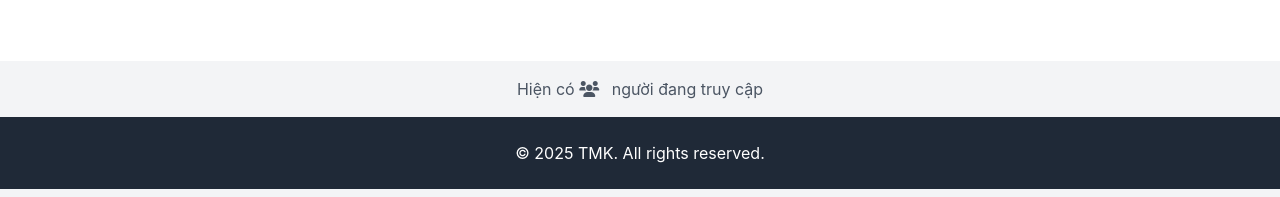
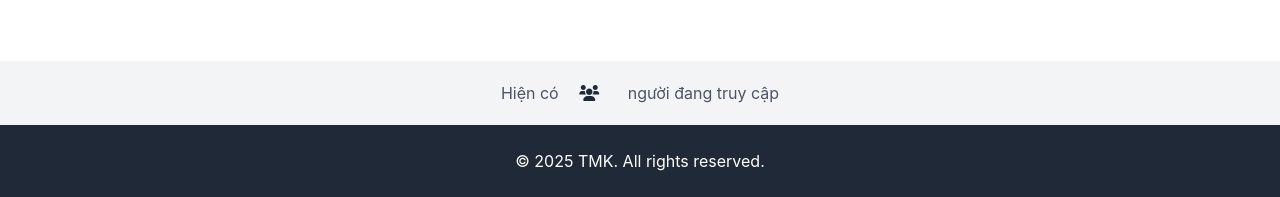
Before and after one commit to khoitran100/PSTMK, a plain HTML site: page index.html in a window 1280 px wide. Shown: the part 1079-1276 px from the top of the page. Drawn offline with nearby package versions, Linux system fonts and the light colour scheme.

Commit message:
Add files via upload

```diff
--- a/index.html
+++ b/index.html
@@ -53,6 +53,15 @@
         .card:hover {
             transform: translateY(-5px);
         }
+		.visitor-counter {
+            display: inline-flex;
+            align-items: center;
+            font-weight: bold;
+            color: #1f2937;
+            padding: 0.5rem 1rem;
+            border-radius: 0.375rem;
+            transition: all 0.3s ease;
+        }
     </style>
 </head>
 <body class="bg-gray-100">
@@ -106,12 +115,12 @@
         </div>
     </section>
 
-	<!-- Visitor Counter -->
-<div class="max-w-7xl mx-auto px-4 py-4 text-center">
-    <p class="text-gray-600">Hiện có <span class="visitor-counter"><i class="fas fa-users mr-2"></i><span id="wau_counter"></span></span> người đang truy cập</p>
-    <script id="_wau54l">var _wau = _wau || []; _wau.push(["classic", "34vil8zgtz", "54l"]);</script><script async src="//waust.at/c.js"></script>
-</div>
-
+<!-- Visitor Counter -->
+    <div class="max-w-7xl mx-auto px-4 py-4 text-center">
+        <p class="text-gray-600">Hiện có <span class="visitor-counter"><i class="fas fa-users mr-2"></i><span id="_wau54l"></span></span> người đang truy cập</p>
+        <script id="_wau54l">var _wau = _wau || []; _wau.push(["classic", "34vil8zgtz", "54l"]);</script>
+        <script async src="//waust.at/c.js"></script>
+    </div>
 
 <title>Do not Copy</title>
     <style>
```
